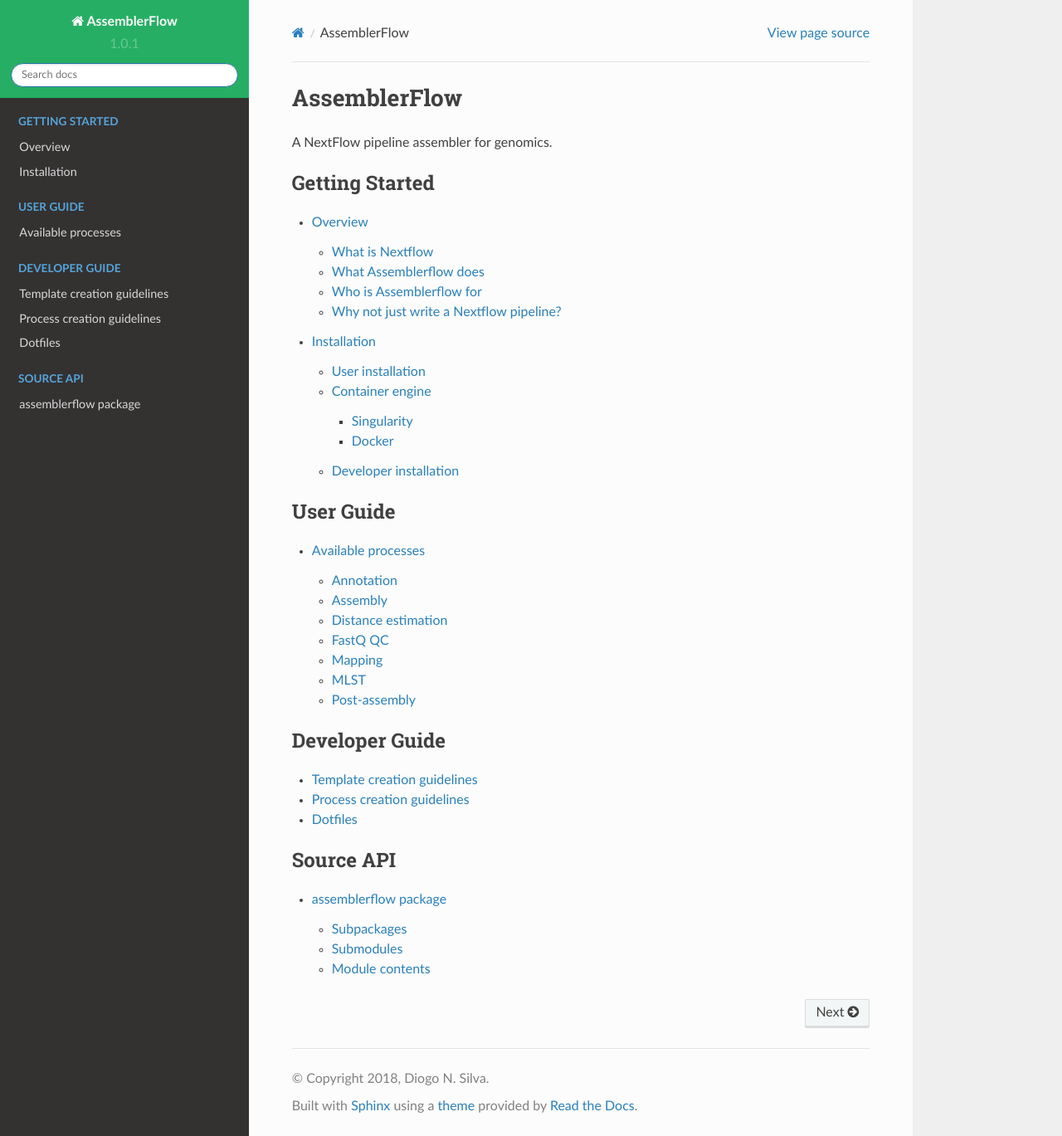
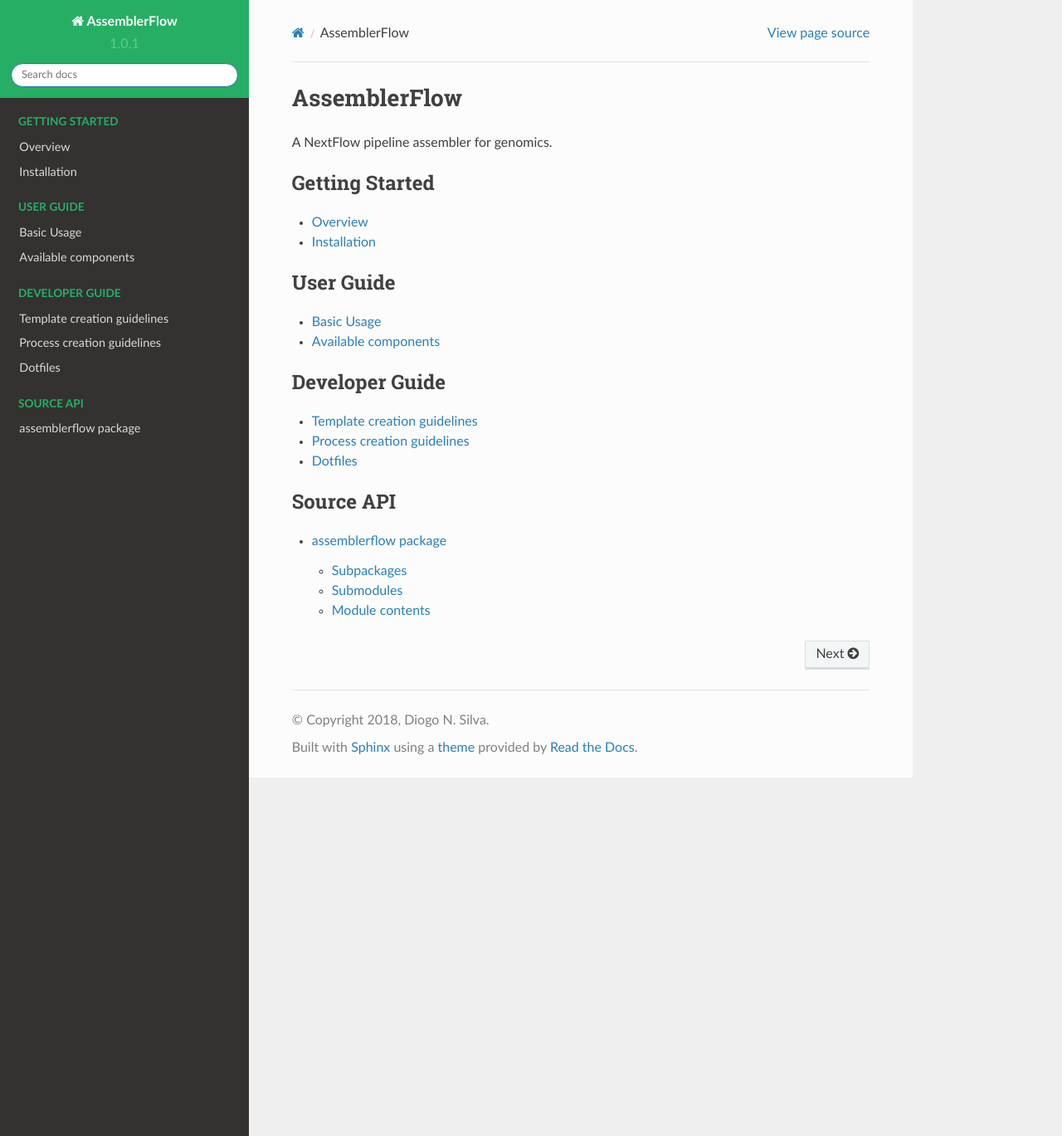
Before and after one commit to assemblerflow/flowcraft, a Sphinx documentation site: the page built from docs/index.rst, in a window 1280 px wide and 1369 px high. Shown: the whole window at 83% size. Built offline with Sphinx 7.4.7 and the Read the Docs theme 2.0.0, drawn with Linux system fonts in a browser that asks for light colours; some of the changed lines change nothing that is shown.

Commit message:
Started basic usage

```diff
--- a/docs/_static/custom.css
+++ b/docs/_static/custom.css
@@ -1,3 +1,7 @@
 div.wy-side-nav-search {
   background: #26af64;
 }
+
+.wy-menu > .caption > .caption-text {
+  color: #26af64;
+}
--- a/docs/index.rst
+++ b/docs/index.rst
@@ -11,7 +11,7 @@
 .. _Getting Started:
 
 .. toctree::
-   :maxdepth: 3
+   :maxdepth: 1
    :caption: Getting Started
 
    getting_started/overview
@@ -20,10 +20,11 @@
 .. _User Guide:
 
 .. toctree::
-   :maxdepth: 3
+   :maxdepth: 1
    :caption: User Guide
 
-   available_processes
+   user/basic_usage
+   user/available_processes
 
 .. _Developer Guide:
 
--- a/docs/available_processes.rst
+++ b/docs/user/available_processes.rst
@@ -1,5 +1,5 @@
-Available processes
-===================
+Available components
+====================
 
 These are the currently supported assemblerflow processes with a short
 description of their tasks. For a more detailed information, follow the
--- /dev/null
+++ b/docs/user/basic_usage.rst
@@ -0,0 +1,18 @@
+Basic Usage
+===========
+
+Assemblerflow has currently one execution mode, ``build``, that is used to
+build the nextflow pipeline. However, more execution modes are being developed.
+
+Building a pipeline
+-------------------
+
+Pipelines can be generated using the ``build`` execution mode of assemblerflow
+and the ``-t`` option to specify the components inside quotes::
+
+    assemblerflow build -t "trimmomatic fastqc spades" -o my_pipe.nf
+
+This command will generate a linear pipeline with three components on the
+current working directory. In addition to the main nextflow pipeline file
+(``my_pipe.nf``), assemblerflow will write several auxiliary files that will
+be necessary for the pipeline to run (templates, scripts, helpers, etc.).
```
